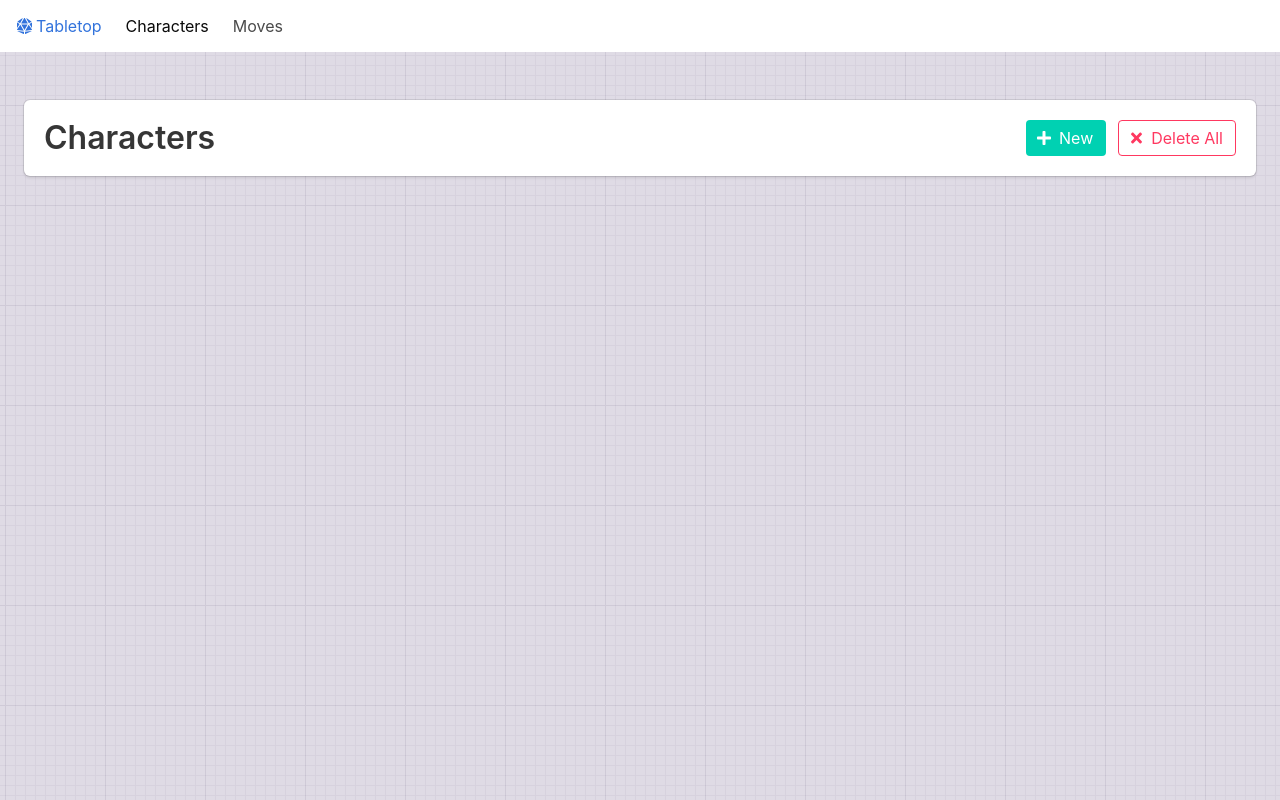
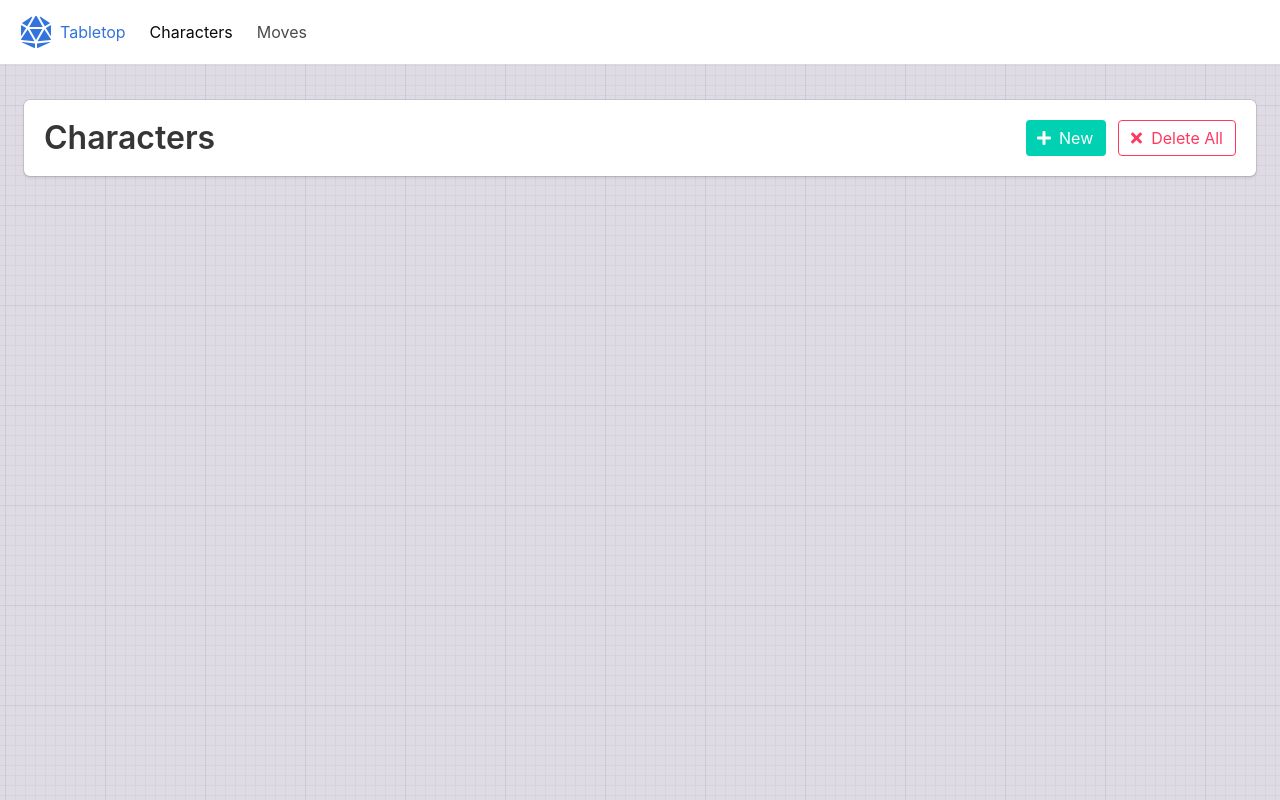
Before and after one commit to Iverum/tabletop, a React (Create React App) app: page / in a window 1280 px wide. Built offline with nearby package versions, Linux system fonts and the light colour scheme.

Commit message:
:heavy_plus_sign::sparkles: Adding routing

```diff
--- a/package.json
+++ b/package.json
@@ -13,6 +13,7 @@
     "prop-types": "15.7.1",
     "react": "^16.8.1",
     "react-dom": "^16.8.1",
+    "react-router-dom": "4.3.1",
     "react-scripts": "2.1.5"
   },
   "eslintConfig": {
--- a/src/App.js
+++ b/src/App.js
@@ -1,7 +1,9 @@
 import { Provider } from "mobx-react";
 import React from "react";
+import { BrowserRouter as Router, Route } from "react-router-dom";
 
 import Characters from "./components/Characters";
+import TopNavigation from "./components/TopNavigation";
 import CharacterStore from "./stores/CharacterStore";
 
 const stores = {
@@ -12,27 +14,12 @@ class App extends React.Component {
   render() {
     return (
       <Provider {...stores}>
-        <>
-          <nav
-            aria-label="main navigation"
-            className="navbar is-fixed-top"
-            role="navigation"
-          >
-            <div className="navbar-brand">
-              <a className="navbar-item" href="#">
-                <span className="icon">
-                  <i className="fas fa-dice-d20" />
-                </span>
-                <span>Tabletop</span>
-              </a>
-            </div>
-            <div className="navbar-menu">
-              <a class="navbar-item is-active">Characters</a>
-              <a class="navbar-item">Moves</a>
-            </div>
-          </nav>
-          <Characters />
-        </>
+        <Router>
+          <>
+            <TopNavigation />
+            <Route component={Characters} exact path={["/", "/characters"]} />
+          </>
+        </Router>
       </Provider>
     );
   }
--- /dev/null
+++ b/src/components/TopNavigation.js
@@ -0,0 +1,37 @@
+import React from "react";
+import { Link, NavLink } from "react-router-dom";
+
+const isCharactersActive = (match, location) =>
+  location.pathname === "/" || location.pathname === "/characters";
+
+const TopNavigation = () => (
+  <nav
+    aria-label="main navigation"
+    className="navbar is-fixed-top"
+    role="navigation"
+  >
+    <div className="navbar-brand">
+      <Link className="navbar-item" to="/">
+        <span className="icon is-large">
+          <i className="fas fa-2x fa-dice-d20" />
+        </span>
+        <span>Tabletop</span>
+      </Link>
+    </div>
+    <div className="navbar-menu">
+      <NavLink
+        activeClassName="is-active"
+        className="navbar-item"
+        isActive={isCharactersActive}
+        to="/characters"
+      >
+        Characters
+      </NavLink>
+      <NavLink activeClassName="is-active" className="navbar-item" to="/moves">
+        Moves
+      </NavLink>
+    </div>
+  </nav>
+);
+
+export default TopNavigation;
```
Also changed, not shown: 1 other file (tests, documents, lock files or other folders).
